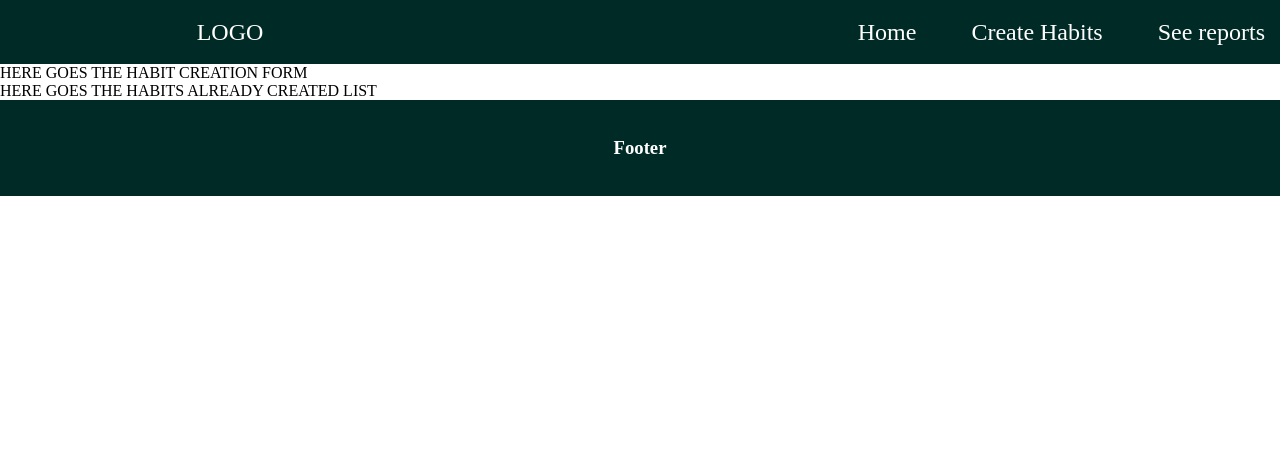
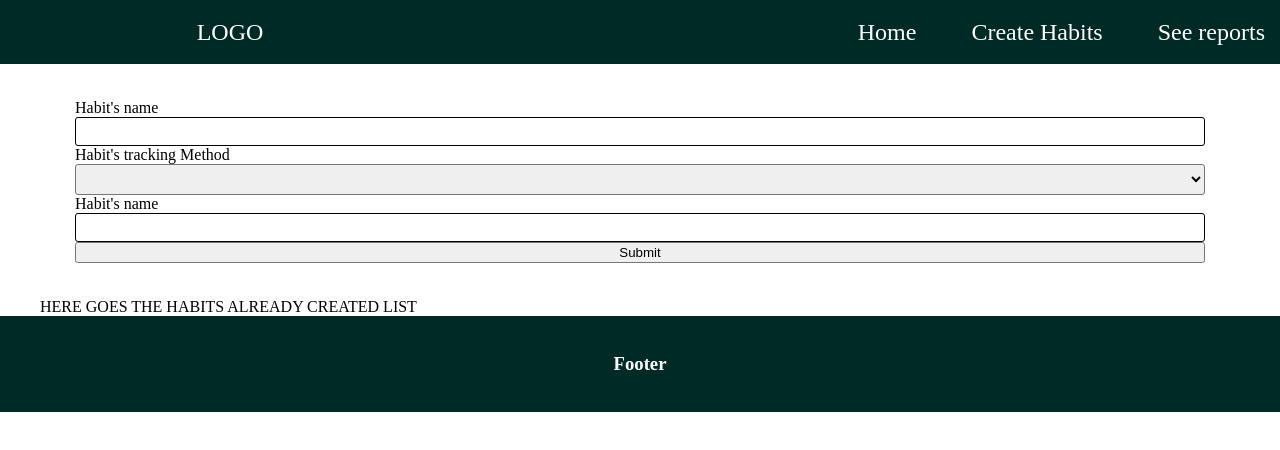
Before and after one commit to gabytururu/habitsTracker_MERN, a React (Create React App) app in the folder frontend/: page /create in a window 1280 px wide. Shown: the top 450 px of the page. Built offline with nearby package versions, Linux system fonts and the light colour scheme.

Commit message:
Frontend_POST Request COMPLETED

```diff
--- a/frontend/src/components/CreateHabitForm.js
+++ b/frontend/src/components/CreateHabitForm.js
@@ -1,8 +1,57 @@
+import {useState} from 'react'
+
 const CreateHabitForm = () => {
+    const [title, setTitle] = useState('')
+    const [trackingMethod, setTrackingMethod] = useState('')
+    const [quantity, setQuantity] = useState('')
+
+    const handleSubmit = async(e) =>{
+        e.preventDefault()
+        const newHabit = {title, trackingMethod, quantity}
+        console.log(newHabit)
+
+        const postedData = await fetch('http://localhost:4000/api/habits/', {
+            method: "POST",
+            body: JSON.stringify(newHabit),
+            headers: {"Content-Type": "application/json"}
+        })
+
+        const response = await postedData.json()
+
+        if(!postedData.ok){
+            console.log(response.error)
+        }
+        if(postedData.ok){
+            console.log('new habit added', response)
+        }
+    }
+
     return (
-        <div className="createHabit-Form">
-            <form className="createHabit">
-                HERE GOES A FORM TO CREATE NEW HABITS
+        <div className="habitForm-container">
+            <form className="createHabit" onSubmit={handleSubmit}>
+                <label>Habit's name</label>
+                <input
+                type="text"
+                value={title}
+                onChange={(e)=>{setTitle(e.target.value)}}
+                />
+                <label>Habit's tracking Method</label>
+                <select
+                type="text"
+                value={trackingMethod}
+                onChange={(e)=>{setTrackingMethod(e.target.value)}}
+                >
+                    <option value="Minutes X Day"></option>
+                    <option value="Times X Day"></option>
+                    <option value="Hours X Day"></option>
+                </select>
+                <label>Habit's name</label>
+                <input
+                type="number"
+                value={quantity}
+                onChange={(e)=>{setQuantity(e.target.value)}}
+                />
+                <button>Submit</button>
             </form>
         </div>
      );
--- a/frontend/src/components/HabitsList.js
+++ b/frontend/src/components/HabitsList.js
@@ -4,14 +4,14 @@ const HabitsList = ({habit}) => {
     //const {title, reps} = habits
     //const [habits,setHabits] = useState(habits)
     return (
-
-            <Link to='/reports'>
-                <div className="habitCard">
+            <div className="habitCard">
+                <Link to='/reports'>
                     <p>habit name:{habit.title}</p>
-                    <p>habit reps:{habit.reps}</p>
-                    <p>Habit id:{habit.id}</p>
-                </div>
-            </Link>
+                    <p>habit tracking Method:{habit.trackingMethod}</p>
+                    <p>Habit qty:{habit.quantity}</p>
+                    <p>Habit ID:{habit._id}</p>
+                </Link>
+            </div>
 
 
      );
--- a/frontend/src/index.css
+++ b/frontend/src/index.css
@@ -74,27 +74,67 @@ code {
 .habitsList-container{
   text-align: center;
   background-color: var(--background-clear);
-  height: 80vh;
+  /* height: 80vh; */
   width: 90%;
   max-width: 1300px;
-  margin:30px auto;
-  padding: 50px;
+  margin: 30px auto;
+  padding: 15px 50px 15px 50px;
   border-radius: 8px;
+  box-sizing: border-box;
+  overflow: hidden;
+  display:flex;
+  flex-direction: column;
+}
 
+.habitsList-container h1{
+  margin: 10px
 }
 
 .habitCard{
-  background-color: #e7195a;
-  margin-bottom:15px;
+  background-color: white;
+  margin-bottom: 15px;
   border-radius: 8px;
-  height: 7vh;
-  width: 100%
+  height: 14vh;
+  width: 100%;
+  display: flex;
+  flex-direction: column;
+  text-align: left;
+  justify-content: center;
+  border-left: 8px solid var(--primary)
 }
 
-.habitCard h3{
+.habitCard a{
+  text-decoration: none;
+  color: rgb(31, 29, 29);
+  margin-left:15px
+}
+.habitCard a:hover{
+  color: var(--primary)
+}
+
+/* Create Habit Form*/
+.habitsForm-container{
+  width: 1200px;
+  margin:auto;
+}
+
+.createHabit{
   display:flex;
-  align-items: center;
-  justify-content: center;
+  flex-direction: column;
+  width: 1200px;
+  margin:auto;
+  padding: 35px;
+}
+
+.createHabit input{
+  padding:6px;
+  border: solid 0.5px;
+  border-radius:3px;
+}
+.createHabit select{
+  padding:6px;
+  border-radius:3px;
+  color:black
 }
 
 /* footer */
--- a/frontend/src/pages/CreateHabits.js
+++ b/frontend/src/pages/CreateHabits.js
@@ -1,9 +1,9 @@
+import CreateHabitForm from "../components/CreateHabitForm";
+
 const CreateHabits = () => {
     return (
-        <div className="createHabits-container">
-            <div className="createHabit-form">
-                HERE GOES THE HABIT CREATION FORM
-            </div>
+        <div className="habitsForm-container">
+                <CreateHabitForm/>
             <div className="createHabit-list">
                 HERE GOES THE HABITS ALREADY CREATED LIST
             </div>
```
